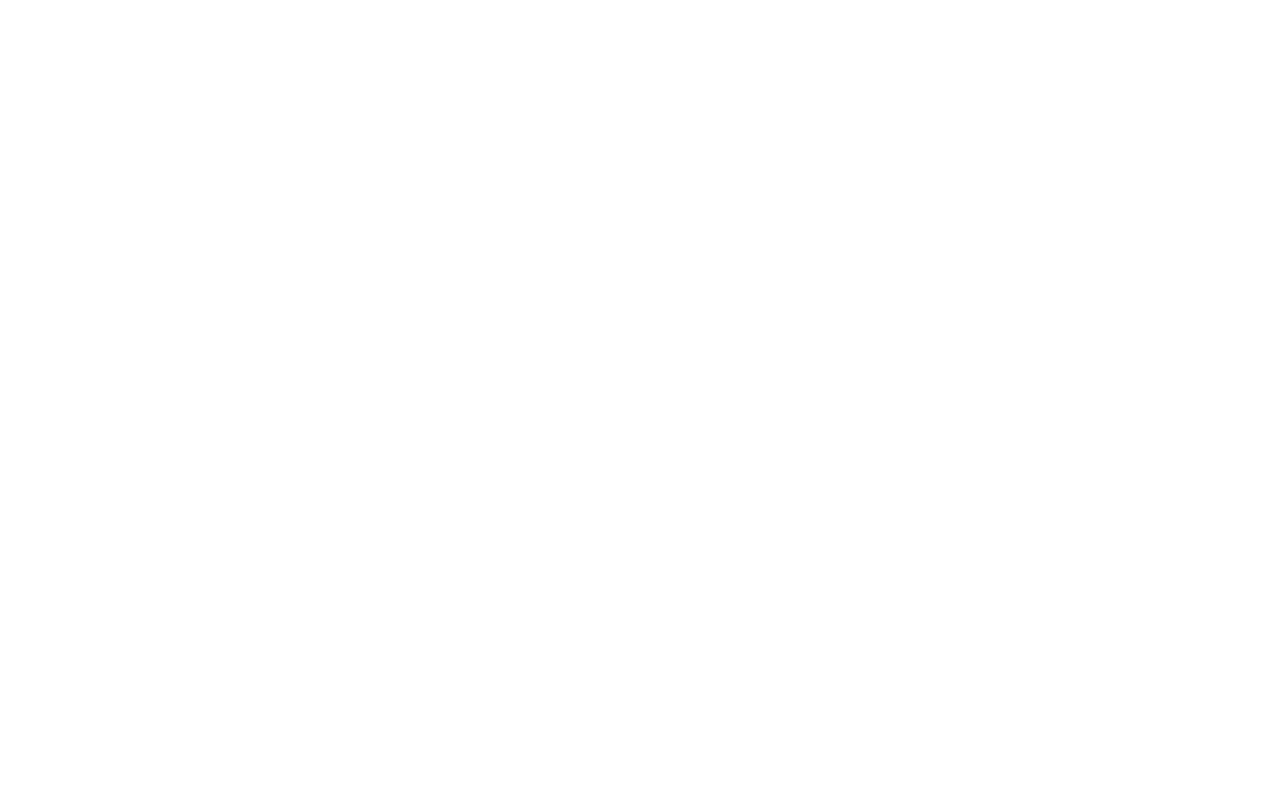
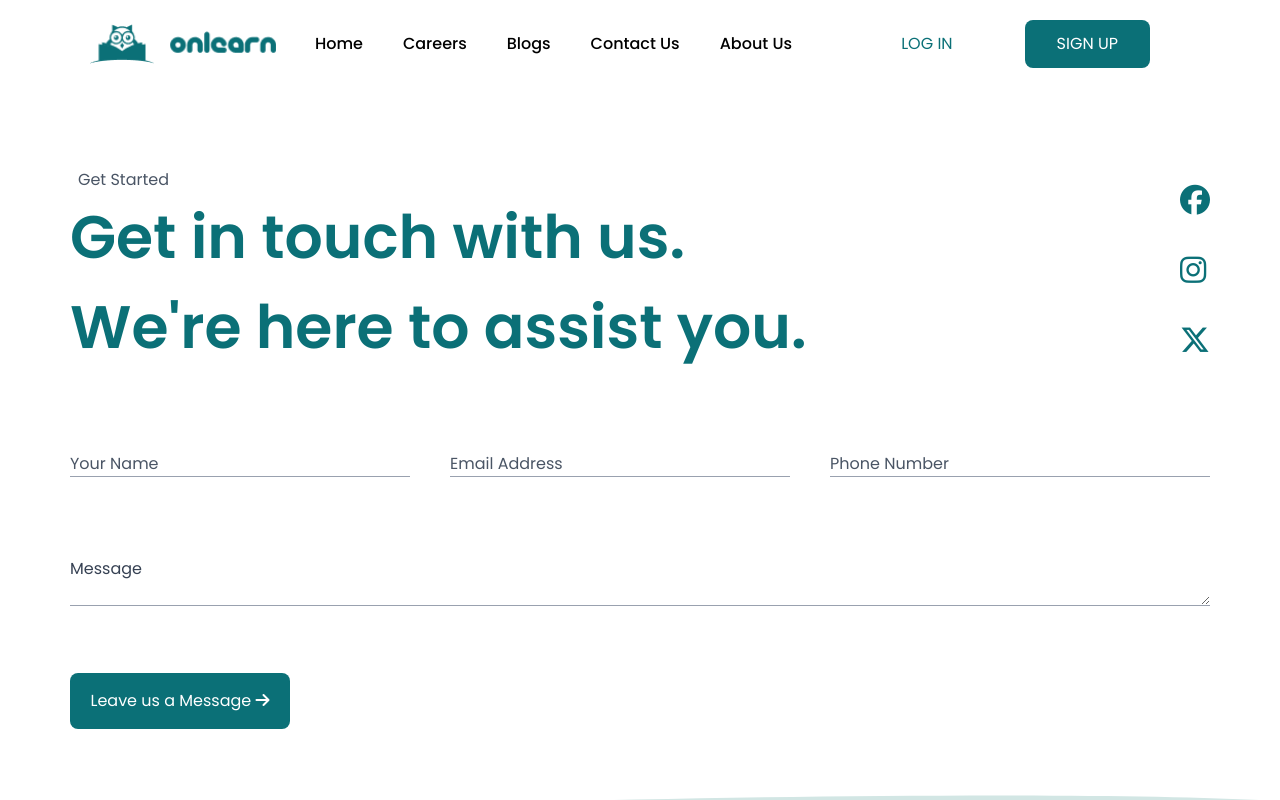
Before and after one commit to thephotogenicbug/onlearn-frontend, a React (Vite) app: page /contact-us in a window 1280 px wide. Before the commit this address had no page. Shown: the top 800 px of the page. Built offline with nearby package versions, Linux system fonts and the light colour scheme.

Commit message:
Design Contact Page UI and include it inside Link tag

```diff
--- a/src/App.jsx
+++ b/src/App.jsx
@@ -5,6 +5,7 @@
 import Login from "./pages/Login";
 import Signup from "./pages/Signup";
 import Home from "./pages/Home";
+import Contact from "./pages/Contact";
 
 const App = () => {
   return (
@@ -14,6 +15,7 @@
           <Route path="/" element={<Home />} />
           <Route path="/admin/signup" element={<Signup />} />
           <Route path="/admin/login" element={<Login />} />
+          <Route path="/contact-us" element={<Contact />} />
         </Routes>
       </BrowserRouter>
     </>
--- a/src/components/Navbar/Navbar.jsx
+++ b/src/components/Navbar/Navbar.jsx
@@ -15,15 +15,18 @@
           <img src={assets.logo} alt="" className=" h-[2.5rem]" />
         </div>
         <ul className=" hidden md:flex flex-row space-x-10 font-medium">
-          <li>
+          <Link to="/">
             <a className="cursor-pointer hover:text-[#FD661F]">Home</a>
-          </li>
+          </Link>
           <li>
             <a className="cursor-pointer hover:text-[#FD661F]">Careers</a>
           </li>
           <li>
             <a className="cursor-pointer hover:text-[#FD661F]">Blogs</a>
           </li>
+          <Link to="/contact-us">
+            <a className="cursor-pointer hover:text-[#FD661F]">Contact Us</a>
+          </Link>
           <li>
             <a className="cursor-pointer hover:text-[#FD661F]">About Us</a>
           </li>
@@ -57,10 +60,13 @@
       {navbar ? (
         <div className="flex md:hidden  w-full bg-white p-4 rounded-lg  ">
           <ul className=" flex flex-col space-x-10 font-medium space-y-4">
-            <li className="flex items-center gap-2 pl-4 text-gray-600 hover:text-[#FD661F]">
+            <Link
+              to="/"
+              className="flex items-center gap-2 pl-4 text-gray-600 hover:text-[#FD661F]"
+            >
               <i className="fa-solid fa-circle-chevron-right "></i>
               <a className="cursor-pointer hover:text-[#FD661F]">Home</a>
-            </li>
+            </Link>
             <li className="flex items-center gap-2 pl-4 text-gray-600 hover:text-[#FD661F]">
               <i className="fa-solid fa-circle-chevron-right "></i>
               <a className="cursor-pointer">Careers</a>
@@ -69,6 +75,13 @@
               <i className="fa-solid fa-circle-chevron-right "></i>
               <a className="cursor-pointer">Blogs</a>
             </li>
+            <Link
+              to="/contact-us"
+              className="flex items-center gap-2 pl-4 text-gray-600 hover:text-[#FD661F]"
+            >
+              <i className="fa-solid fa-circle-chevron-right "></i>
+              <a className="cursor-pointer hover:text-[#FD661F]">Contact Us</a>
+            </Link>
             <li className="flex items-center gap-2 pl-4 text-gray-600 hover:text-[#FD661F]">
               <i className="fa-solid fa-circle-chevron-right "></i>
               <a className="cursor-pointer">About Us</a>
--- /dev/null
+++ b/src/pages/Contact.jsx
@@ -0,0 +1,69 @@
+import React from "react";
+import LayoutWrapper from "../components/LayoutWrapper/LayoutWrapper";
+import Navbar from "../components/Navbar/Navbar";
+import Footer from "../components/Footer/Footer";
+
+const Contact = () => {
+  return (
+    <>
+      <div>
+        <LayoutWrapper>
+          <Navbar />
+          <div>
+            <div className=" flex flex-col md:flex-row md:justify-between items-center">
+              <div className="mt-20">
+                <p className="ml-2 text-gray-600 text-center md:text-start">
+                  Get Started
+                </p>
+                <h1 className=" text-[20px] md:text-[60px] text-[#0B7077] text-center md:text-start font-semibold">
+                  Get in touch with us. <br className="hidden md:block" /> We're
+                  here to assist you.
+                </h1>
+              </div>
+              <div>
+                <div className="mt-20 flex md:flex-col space-x-10 md:space-x-0 md:space-y-10">
+                  <i className="fa-brands fa-facebook text-[#0B7077] hover:text-[#0B7077]/90 text-[30px] cursor-pointer"></i>
+                  <i className="fa-brands fa-instagram  text-[#0B7077] hover:text-[#0B7077]/90 text-[30px] cursor-pointer"></i>
+                  <i className="fa-brands fa-x-twitter  text-[#0B7077] hover:text-[#0B7077]/90 text-[30px] cursor-pointer"></i>
+                </div>
+              </div>
+            </div>
+          </div>
+          <div className=" mt-20">
+            <div className=" grid grid-cols-1 md:grid-cols-3 space-y-15 md:space-y-0 md:space-x-10">
+              <input
+                type="text"
+                placeholder="Your Name"
+                className=" border-b-1 border-gray-400 placeholder:text-gray-600 outline-none"
+              />
+              <input
+                type="text"
+                placeholder="Email Address"
+                className=" border-b-1 border-gray-400 placeholder:text-gray-600 outline-none"
+              />
+              <input
+                type="text"
+                placeholder="Phone Number"
+                className=" border-b-1 border-gray-400 placeholder:text-gray-600 outline-none"
+              />
+            </div>
+            <div className="w-full mt-20">
+              <textarea
+                placeholder="Message"
+                className="w-full border-b-1 border-gray-400 placeholder:text-gray-700 outline-none"
+              ></textarea>
+            </div>
+            <div className="mt-15">
+              <button className="bg-[#0B7077] w-[220px]  py-4 rounded-lg cursor-pointer text-white hover:bg-[#0B7077]/90">
+                Leave us a Message <i className="fa-solid fa-arrow-right"></i>
+              </button>
+            </div>
+          </div>
+        </LayoutWrapper>
+      </div>
+      <Footer />
+    </>
+  );
+};
+
+export default Contact;
```
